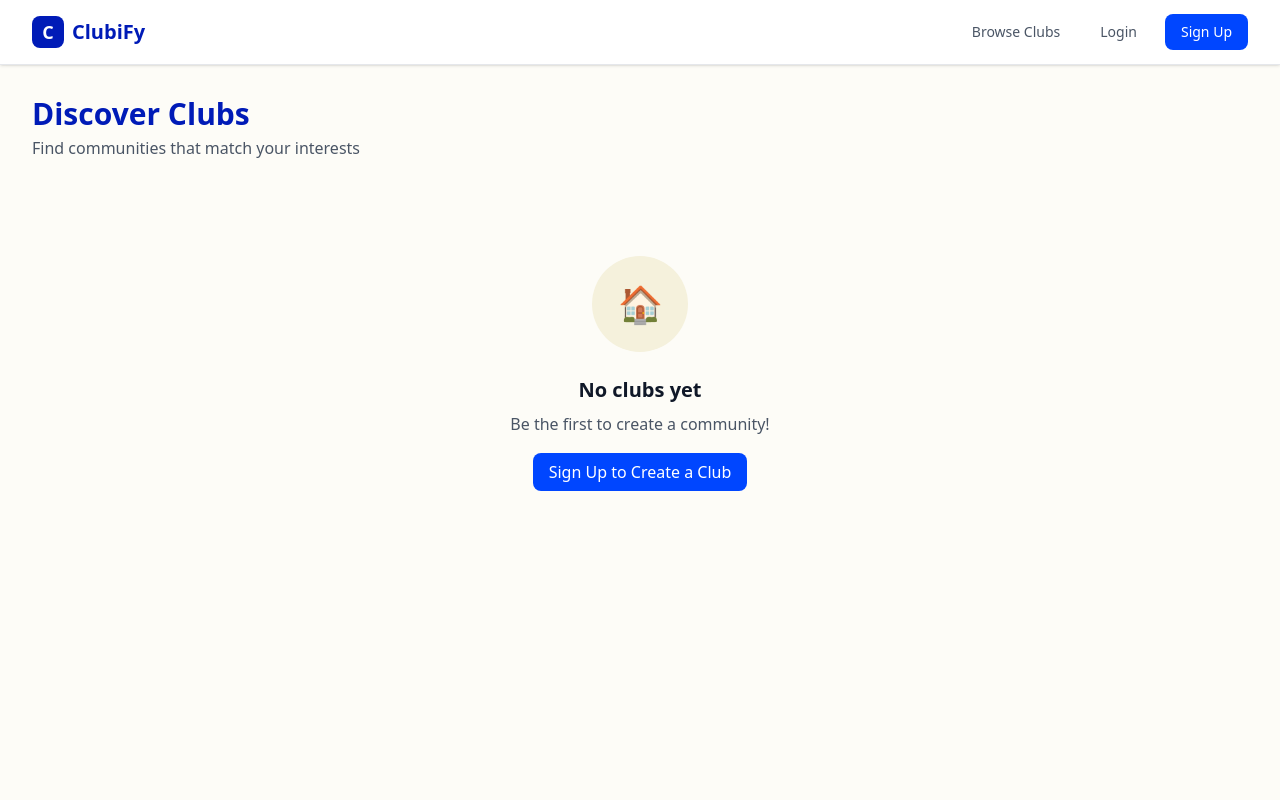
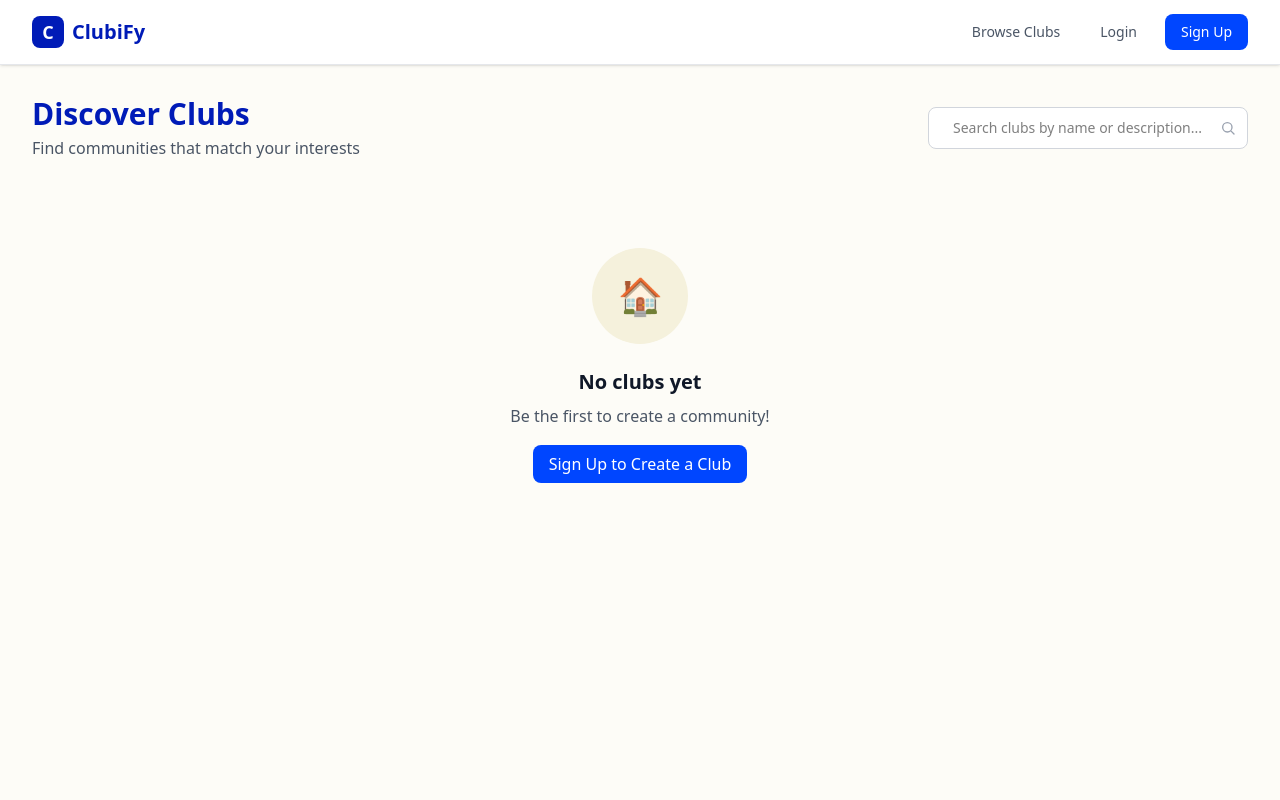
Before and after one commit to Radib-BK/ClubiFy, a Django app: page /clubs/ in a window 1280 px wide. Run offline with Django 4.2, Linux system fonts and the light colour scheme; data that the repository does not hold is empty.

Commit message:
search functionality added in club lists page

```diff
--- a/clubs/templates/clubs/club_list.html
+++ b/clubs/templates/clubs/club_list.html
@@ -3,16 +3,45 @@
 {% block title %}Browse Clubs - ClubiFy{% endblock %}
 
 {% block content %}
-<div class="mb-8 flex flex-col sm:flex-row sm:items-center sm:justify-between gap-4">
+<div class="mb-6 space-y-4">
+    <div class="flex flex-col sm:flex-row sm:items-center sm:justify-between gap-4">
         <div>
             <h1 class="text-3xl font-bold text-primary-700">Discover Clubs</h1>
             <p class="text-gray-600 mt-1">Find communities that match your interests</p>
         </div>
+        <!-- Search Form -->
+        <form method="get" class="max-w-md">
+            <label for="club-search" class="sr-only">Search clubs</label>
+            <div class="relative min-w-80">
+                <input
+                    id="club-search"
+                    type="text"
+                    name="q"
+                    value="{{ q }}"
+                    placeholder="Search clubs by name or description..."
+                    class="w-full rounded-lg border border-gray-300 bg-white px-6 py-2.5 pr-10 text-sm focus:outline-none focus:ring-2 focus:ring-primary-500 focus:border-primary-500"
+                />
+                <button type="submit" class="absolute inset-y-0 right-0 flex items-center pr-3 text-gray-400 hover:text-gray-600">
+                    <svg xmlns="http://www.w3.org/2000/svg" class="h-4 w-4" fill="none" viewBox="0 0 24 24" stroke="currentColor">
+                        <path stroke-linecap="round" stroke-linejoin="round" stroke-width="2" d="M21 21l-4.35-4.35M11 18a7 7 0 100-14 7 7 0 000 14z" />
+                    </svg>
+                </button>
+            </div>
+            {% if q %}
+            <p class="mt-2 text-xs text-gray-500">
+                Showing results for <span class="font-semibold">"{{ q }}"</span>
+                <a href="{% url 'clubs:club_list' %}" class="ml-2 text-primary-600 hover:underline">Clear</a>
+            </p>
+            {% endif %}
+        </form>
         {% if user.is_authenticated %}
         <a href="{% url 'clubs:club_create' %}" class="btn btn-primary inline-flex items-center gap-2">
             <span>+</span> Create Club
         </a>
         {% endif %}
+    </div>
+
+
 </div>
 
 {% if clubs %}
@@ -51,7 +80,7 @@
 {% if is_paginated %}
 <div class="mt-8 flex justify-center gap-2">
     {% if page_obj.has_previous %}
-        <a href="?page={{ page_obj.previous_page_number }}" class="btn btn-secondary">← Previous</a>
+        <a href="?page={{ page_obj.previous_page_number }}{% if q %}&q={{ q|urlencode }}{% endif %}" class="btn btn-secondary">← Previous</a>
     {% endif %}
 
     <span class="px-4 py-2 text-gray-600">
@@ -59,7 +88,7 @@
     </span>
 
     {% if page_obj.has_next %}
-        <a href="?page={{ page_obj.next_page_number }}" class="btn btn-secondary">Next →</a>
+        <a href="?page={{ page_obj.next_page_number }}{% if q %}&q={{ q|urlencode }}{% endif %}" class="btn btn-secondary">Next →</a>
     {% endif %}
 </div>
 {% endif %}
--- a/clubs/views.py
+++ b/clubs/views.py
@@ -3,6 +3,7 @@ from django.contrib.auth.mixins import LoginRequiredMixin
 from django.contrib import messages
 from django.views.generic import ListView, DetailView, CreateView
 from django.urls import reverse_lazy
+from django.db.models import Q
 
 from .models import Club
 from .forms import ClubForm
@@ -16,6 +17,29 @@ class ClubListView(ListView):
     template_name = 'clubs/club_list.html'
     context_object_name = 'clubs'
     paginate_by = 12
+
+    def get_queryset(self):
+        """
+        Support partial-name / description search across ALL clubs.
+        Search is applied before pagination so results are global, not page-limited.
+        """
+        qs = super().get_queryset()
+        q = self.request.GET.get('q', '').strip()
+        if q:
+            qs = qs.filter(
+                Q(name__icontains=q) |
+                Q(description__icontains=q)
+            )
+        return qs
+
+    def get_context_data(self, **kwargs):
+        """
+        Expose current search term so the input can keep its value
+        and pagination links can preserve the query.
+        """
+        context = super().get_context_data(**kwargs)
+        context['q'] = self.request.GET.get('q', '').strip()
+        return context
 
 
 class ClubDetailView(DetailView):
--- a/static/css/output.css
+++ b/static/css/output.css
@@ -26,6 +26,7 @@
     --color-gray-50: oklch(98.5% 0.002 247.839);
     --color-gray-100: oklch(96.7% 0.003 264.542);
     --color-gray-200: oklch(92.8% 0.006 264.531);
+    --color-gray-300: oklch(87.2% 0.01 258.338);
     --color-gray-400: oklch(70.7% 0.022 261.325);
     --color-gray-500: oklch(55.1% 0.027 264.364);
     --color-gray-600: oklch(44.6% 0.03 256.802);
@@ -259,6 +260,9 @@
   .static {
     position: static;
   }
+  .inset-y-0 {
+    inset-block: calc(var(--spacing) * 0);
+  }
   .top-0 {
     top: calc(var(--spacing) * 0);
   }
@@ -331,6 +335,9 @@
   .mb-8 {
     margin-bottom: calc(var(--spacing) * 8);
   }
+  .ml-2 {
+    margin-left: calc(var(--spacing) * 2);
+  }
   .ml-4 {
     margin-left: calc(var(--spacing) * 4);
   }
@@ -357,6 +364,9 @@
   }
   .table {
     display: table;
+  }
+  .h-4 {
+    height: calc(var(--spacing) * 4);
   }
   .h-6 {
     height: calc(var(--spacing) * 6);
@@ -390,6 +400,9 @@
   }
   .min-h-\[60vh\] {
     min-height: 60vh;
+  }
+  .w-4 {
+    width: calc(var(--spacing) * 4);
   }
   .w-6 {
     width: calc(var(--spacing) * 6);
@@ -435,6 +448,24 @@
   }
   .max-w-none {
     max-width: none;
+  }
+  .min-w-6 {
+    min-width: calc(var(--spacing) * 6);
+  }
+  .min-w-9 {
+    min-width: calc(var(--spacing) * 9);
+  }
+  .min-w-64 {
+    min-width: calc(var(--spacing) * 64);
+  }
+  .min-w-80 {
+    min-width: calc(var(--spacing) * 80);
+  }
+  .min-w-96 {
+    min-width: calc(var(--spacing) * 96);
+  }
+  .min-w-full {
+    min-width: 100%;
   }
   .flex-1 {
     flex: 1;
@@ -613,6 +644,9 @@
   .border-gray-200 {
     border-color: var(--color-gray-200);
   }
+  .border-gray-300 {
+    border-color: var(--color-gray-300);
+  }
   .border-primary-200 {
     border-color: var(--color-primary-200);
   }
@@ -676,6 +710,9 @@
   .p-8 {
     padding: calc(var(--spacing) * 8);
   }
+  .px-0 {
+    padding-inline: calc(var(--spacing) * 0);
+  }
   .px-2 {
     padding-inline: calc(var(--spacing) * 2);
   }
@@ -693,6 +730,9 @@
   }
   .py-2 {
     padding-block: calc(var(--spacing) * 2);
+  }
+  .py-2\.5 {
+    padding-block: calc(var(--spacing) * 2.5);
   }
   .py-3 {
     padding-block: calc(var(--spacing) * 3);
@@ -720,6 +760,15 @@
   }
   .pt-16 {
     padding-top: calc(var(--spacing) * 16);
+  }
+  .pr-0 {
+    padding-right: calc(var(--spacing) * 0);
+  }
+  .pr-3 {
+    padding-right: calc(var(--spacing) * 3);
+  }
+  .pr-10 {
+    padding-right: calc(var(--spacing) * 10);
   }
   .pb-4 {
     padding-bottom: calc(var(--spacing) * 4);
@@ -951,6 +1000,13 @@
       }
     }
   }
+  .hover\:text-gray-600 {
+    &:hover {
+      @media (hover: hover) {
+        color: var(--color-gray-600);
+      }
+    }
+  }
   .hover\:text-gray-700 {
     &:hover {
       @media (hover: hover) {
@@ -1021,6 +1077,11 @@
         --tw-shadow: 0 4px 6px -1px var(--tw-shadow-color, rgb(0 0 0 / 0.1)), 0 2px 4px -2px var(--tw-shadow-color, rgb(0 0 0 / 0.1));
         box-shadow: var(--tw-inset-shadow), var(--tw-inset-ring-shadow), var(--tw-ring-offset-shadow), var(--tw-ring-shadow), var(--tw-shadow);
       }
+    }
+  }
+  .focus\:border-primary-500 {
+    &:focus {
+      border-color: var(--color-primary-500);
     }
   }
   .focus\:ring-2 {
```
Lines whose indentation alone changed are shown as unchanged.
